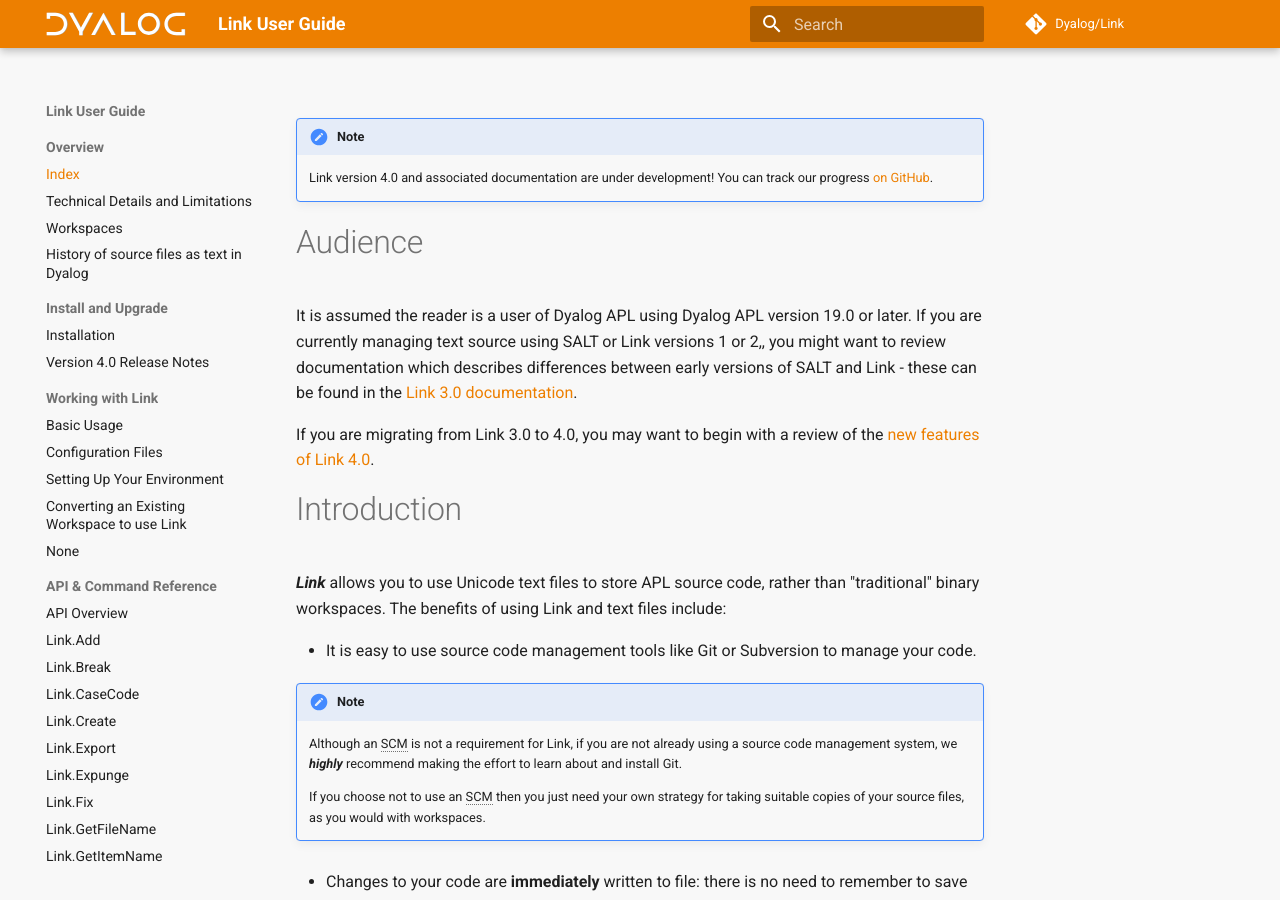
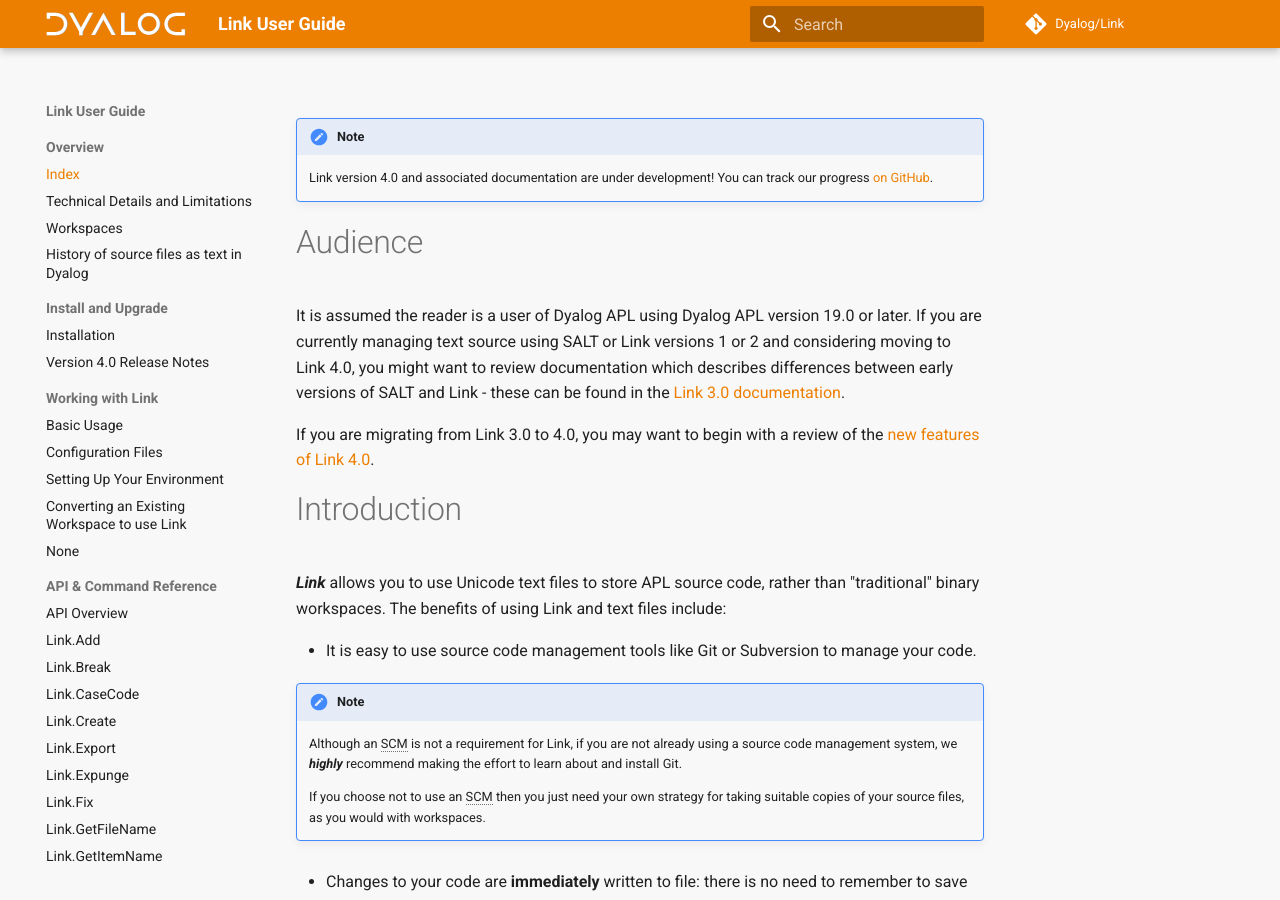
Before and after one commit to Dyalog/link, an MkDocs documentation site: the page built from docs/index.md, in a window 1280 px wide and 900 px high. Built offline with MkDocs 1.6.1 and Material for MkDocs 9.7.7, drawn with Linux system fonts in a browser that asks for light colours; comment, search, counter and statistics services are not loaded.

```diff
--- a/docs/index.md
+++ b/docs/index.md
@@ -3,7 +3,7 @@
      You can track our progress [on GitHub](https://github.com/Dyalog/link/milestone/2).
 
 # Audience
-It is assumed the reader is a user of Dyalog APL using Dyalog APL version 19.0 or later. If you are currently managing text source using SALT or Link versions 1 or 2,, you might want to review documentation which describes differences between early versions of SALT and Link - these can be found in the [Link 3.0 documentation](https://dyalog.github.io/link/3.0/).
+It is assumed the reader is a user of Dyalog APL using Dyalog APL version 19.0 or later. If you are currently managing text source using SALT or Link versions 1 or 2 and considering moving to Link 4.0, you might want to review documentation which describes differences between early versions of SALT and Link - these can be found in the [Link 3.0 documentation](https://dyalog.github.io/link/3.0/).
 
 If you are migrating from Link 3.0 to 4.0, you may want to begin with a review of the [new features of Link 4.0](ReleaseNotes40.md).
 
```
